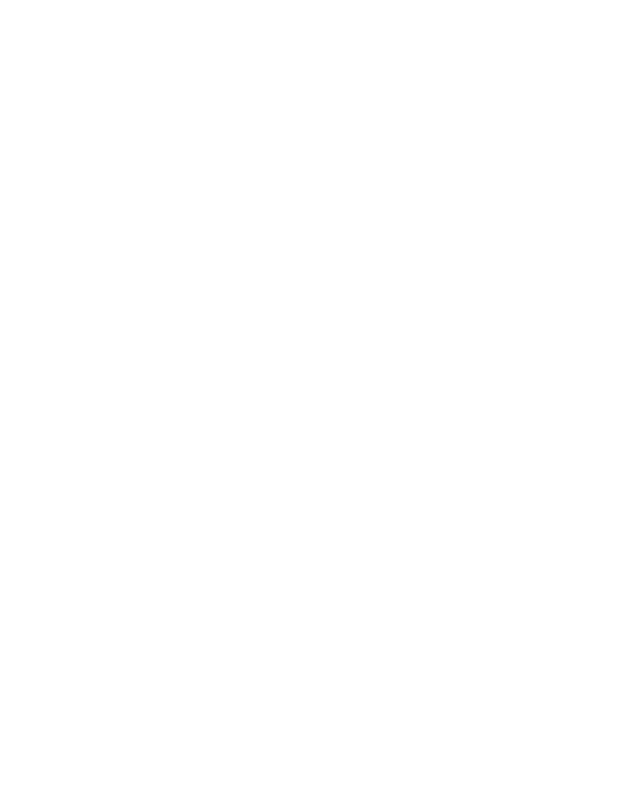
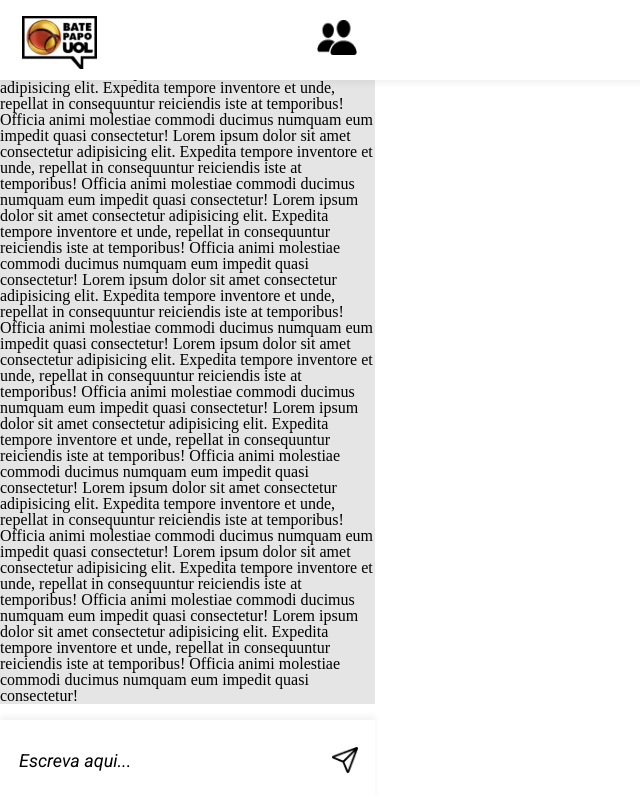
Before and after one commit to cdayane00/Projeto_05_batePapoUOL, a plain HTML site: page index.html in a window 1280 px wide. Shown: the whole page, without its empty margins (0-640 px from the left). Drawn offline with Linux system fonts and the light colour scheme.

Commit message:
layout inicial

```diff
--- a/estilos.css
+++ b/estilos.css
@@ -0,0 +1,66 @@
+.conteudo{
+    width: 375px;
+    background-color: #e5e5e5;
+}
+.topo{
+    width: 100%;
+    height: 80px;
+    left: 0px;
+    top: 0px;
+    background-color: #fff;
+    box-shadow: 0px 4px 6px rgba(0, 0, 0, 0.05);
+    display: flex;
+    flex-wrap: wrap;
+    position: fixed;
+}
+.logo{
+    width: 75px;
+    height: 53px;
+    margin-left: 22px;
+    margin-top:16px;
+    box-sizing: border-box;
+}
+.contato{
+    width: 40px;
+    height: 35px;
+    margin-left: 220px;
+    margin-top: 20px;
+    box-sizing: border-box;
+}
+.enviar-mensagens{
+    width: 375px;
+    height: 80px;
+    bottom: 0px;
+    left: 0px;
+    background-color: #fff;
+    box-shadow: 0px -4px 6px rgba(0, 0, 0, 0.05);
+    position: fixed;
+    display: flex;
+    flex-wrap: wrap;
+}
+.escreva-aqui{
+    width: 145px;
+    height: 30px;
+    margin-left: 17px;
+    margin-top: 25px;
+    display: flex;
+    align-items: center;
+}
+.texto{
+    font-family: 'Roboto';
+    font-style: italic;
+    font-weight: 400;
+    font-size: 18px;
+    line-height: 21px;
+}
+.enviar{
+    width: 26px;
+    height: 26px;
+    margin-left: 170px;
+    margin-top: 27px;
+    box-sizing: border-box;
+
+}
+input{
+    border: 0px;
+}
--- a/index.html
+++ b/index.html
@@ -5,8 +5,36 @@
     <meta http-equiv="X-UA-Compatible" content="IE=edge">
     <meta name="viewport" content="width=device-width, initial-scale=1.0">
     <title>Bate Papo UOL</title>
+    <link rel="stylesheet" href="reset.css">
+    <link rel="stylesheet" href="estilos.css">
+    <link href="https://fonts.googleapis.com/css2?family=Righteous&family=Roboto:ital,wght@0,100;0,300;0,400;0,500;0,700;0,900;1,100;1,300;1,400;1,500;1,700;1,900&display=swap" rel="stylesheet">
 </head>
 <body>
+    <div class="conteudo">
+        <div class="topo">
+            <img class="logo" src="imagens/logo 1.png">
+            <img class="contato" src="imagens/Vector.png">
+        </div>
+        <div class="mensagens">
+            Lorem ipsum dolor sit amet consectetur adipisicing elit. Expedita tempore inventore et unde, repellat in consequuntur reiciendis iste at temporibus! Officia animi molestiae commodi ducimus numquam eum impedit quasi consectetur!
+            Lorem ipsum dolor sit amet consectetur adipisicing elit. Expedita tempore inventore et unde, repellat in consequuntur reiciendis iste at temporibus! Officia animi molestiae commodi ducimus numquam eum impedit quasi consectetur!
+            Lorem ipsum dolor sit amet consectetur adipisicing elit. Expedita tempore inventore et unde, repellat in consequuntur reiciendis iste at temporibus! Officia animi molestiae commodi ducimus numquam eum impedit quasi consectetur!
+            Lorem ipsum dolor sit amet consectetur adipisicing elit. Expedita tempore inventore et unde, repellat in consequuntur reiciendis iste at temporibus! Officia animi molestiae commodi ducimus numquam eum impedit quasi consectetur!
+            Lorem ipsum dolor sit amet consectetur adipisicing elit. Expedita tempore inventore et unde, repellat in consequuntur reiciendis iste at temporibus! Officia animi molestiae commodi ducimus numquam eum impedit quasi consectetur!
+            Lorem ipsum dolor sit amet consectetur adipisicing elit. Expedita tempore inventore et unde, repellat in consequuntur reiciendis iste at temporibus! Officia animi molestiae commodi ducimus numquam eum impedit quasi consectetur!
+            Lorem ipsum dolor sit amet consectetur adipisicing elit. Expedita tempore inventore et unde, repellat in consequuntur reiciendis iste at temporibus! Officia animi molestiae commodi ducimus numquam eum impedit quasi consectetur!
+            Lorem ipsum dolor sit amet consectetur adipisicing elit. Expedita tempore inventore et unde, repellat in consequuntur reiciendis iste at temporibus! Officia animi molestiae commodi ducimus numquam eum impedit quasi consectetur!
+            Lorem ipsum dolor sit amet consectetur adipisicing elit. Expedita tempore inventore et unde, repellat in consequuntur reiciendis iste at temporibus! Officia animi molestiae commodi ducimus numquam eum impedit quasi consectetur!
+            Lorem ipsum dolor sit amet consectetur adipisicing elit. Expedita tempore inventore et unde, repellat in consequuntur reiciendis iste at temporibus! Officia animi molestiae commodi ducimus numquam eum impedit quasi consectetur!
+
+        </div>
+        <div class="enviar-mensagens">
+            <div class="escreva-aqui">
+                <input class="texto" type="text" value="Escreva aqui...">
+            </div>
+            <img class="enviar" src="imagens/Vector (1).png">
+        </div>
+    </div>
 
 </body>
 </html>
--- /dev/null
+++ b/reset.css
@@ -0,0 +1,43 @@
+html, body, div, span, applet, object, iframe,
+h1, h2, h3, h4, h5, h6, p, blockquote, pre,
+a, abbr, acronym, address, big, cite, code,
+del, dfn, em, img, ins, kbd, q, s, samp,
+small, strike, strong, sub, sup, tt, var,
+b, u, i, center,
+dl, dt, dd, ol, ul, li,
+fieldset, form, label, legend,
+table, caption, tbody, tfoot, thead, tr, th, td,
+article, aside, canvas, details, embed,
+figure, figcaption, footer, header, hgroup,
+menu, nav, output, ruby, section, summary,
+time, mark, audio, video {
+	margin: 0;
+	padding: 0;
+	border: 0;
+	font-size: 100%;
+	font: inherit;
+	vertical-align: baseline;
+}
+/* HTML5 display-role reset for older browsers */
+article, aside, details, figcaption, figure,
+footer, header, hgroup, menu, nav, section {
+	display: block;
+}
+body {
+	line-height: 1;
+}
+ol, ul {
+	list-style: none;
+}
+blockquote, q {
+	quotes: none;
+}
+blockquote:before, blockquote:after,
+q:before, q:after {
+	content: '';
+	content: none;
+}
+table {
+	border-collapse: collapse;
+	border-spacing: 0;
+}
```
Also changed, not shown: imagens/Vector (1).png (added), imagens/Vector.png (added), imagens/logo 1.png (added).
